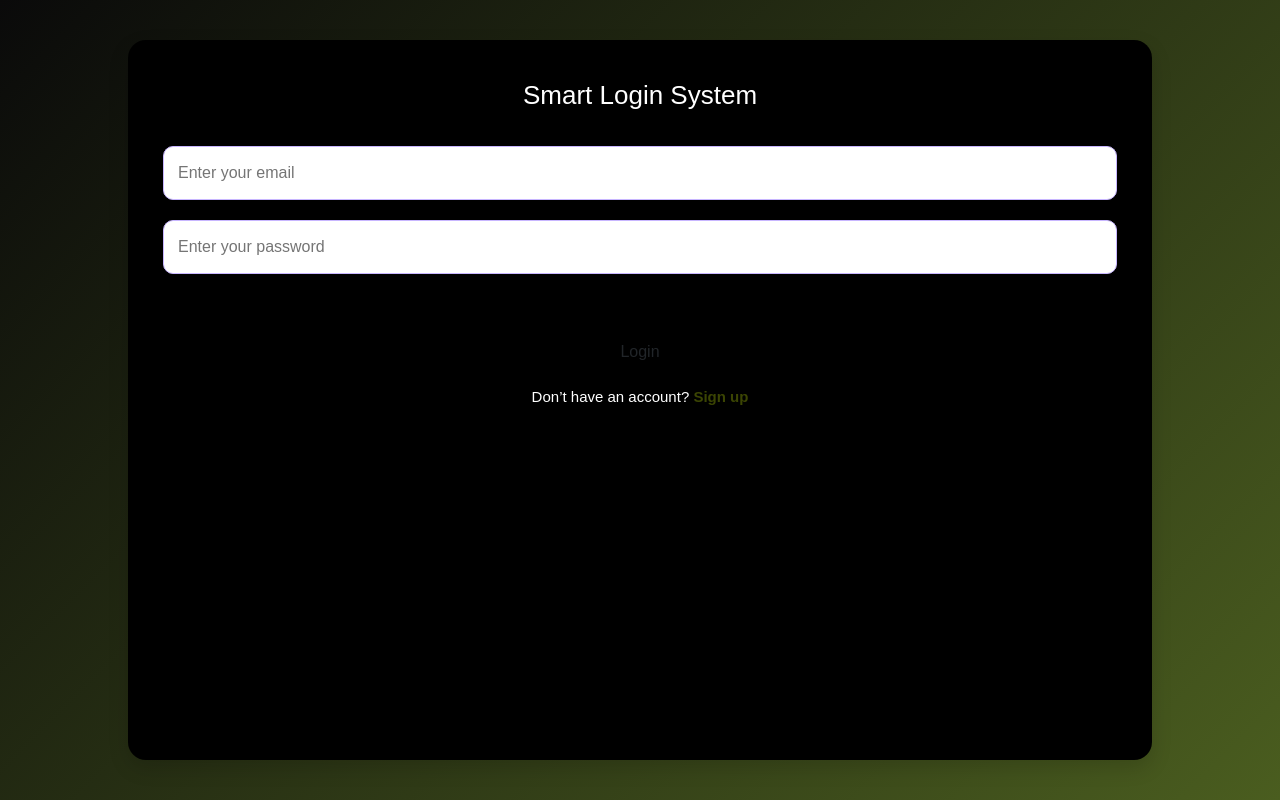
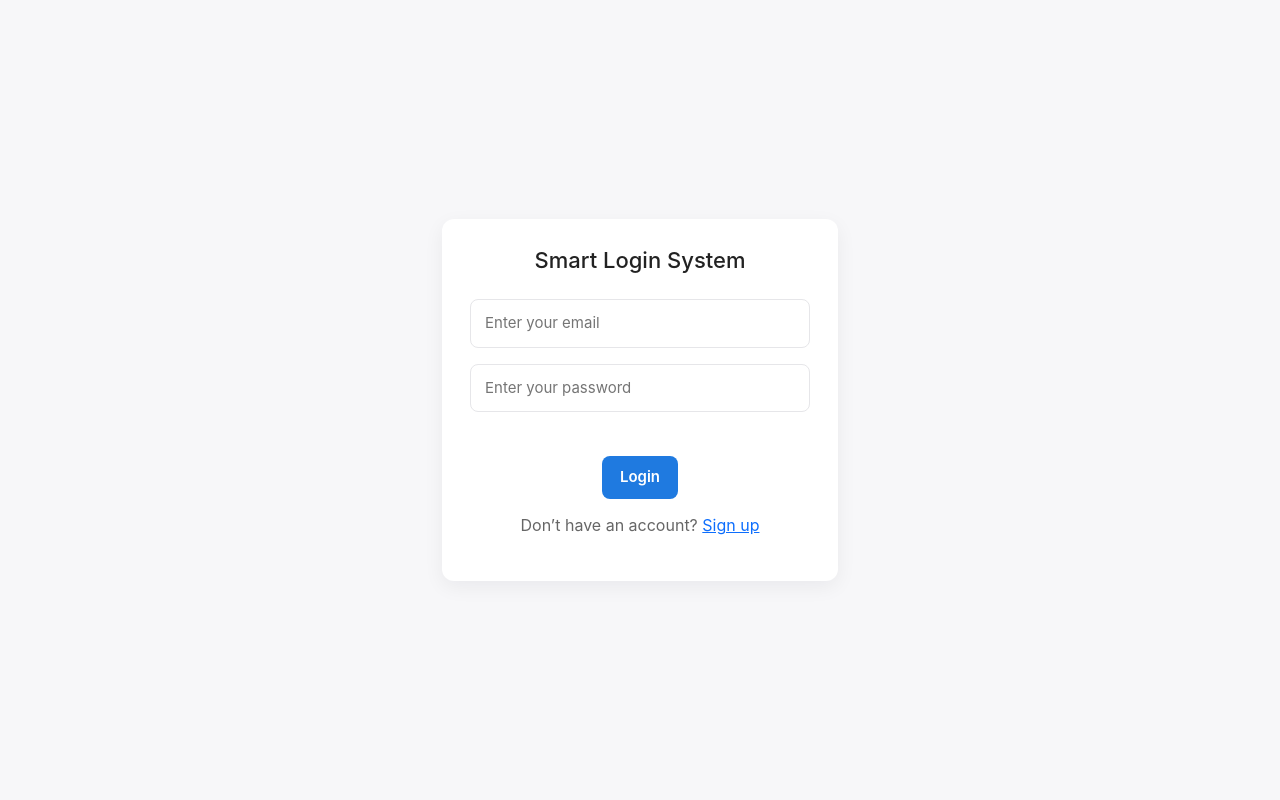
Before and after one commit to sohairmahmoud77/Login-page, a plain HTML site: page index.html in a window 1280 px wide. Drawn offline with Linux system fonts and the light colour scheme.

Commit message:
Update main.css

```diff
--- a/main.css
+++ b/main.css
@@ -1,122 +1,80 @@
-/* ====== Reset & General ====== */
-* {
-  box-sizing: border-box;
-  margin: 0;
-  padding: 0;
-  font-family: "Poppins", sans-serif;
+/* main.css - simple, neutral styles */
+:root {
+  --bg: #f7f7f9;
+  --card: #ffffff;
+  --accent: #1f7ae0;
+  --text: #222;
+  --muted: #666;
 }
 
+* { box-sizing: border-box; font-family: Inter, system-ui, -apple-system, "Segoe UI", Roboto, "Helvetica Neue", Arial; }
+
 body {
-  height: 100vh;
-  background: linear-gradient(135deg, #0a0a0a 0%, #4a5d1f 100%);
+  margin: 0;
+  min-height: 100vh;
+  background: var(--bg);
+  color: var(--text);
   display: flex;
   align-items: center;
   justify-content: center;
+  padding: 24px;
 }
 
-/* ====== Container ====== */
 .container {
-  width: 80%;
-  height: 90%;
-  color: #fff;
-  background: #000000;
-  padding: 40px 35px;
-  border-radius: 18px;
-  box-shadow: 0 8px 20px rgba(0, 0, 0, 0.15);
-  text-align: center;
-  animation: fadeIn 0.9s ease;
+  width: 100%;
+  max-width: 420px;
 }
 
-@keyframes fadeIn {
-  from {
-    opacity: 0;
-    transform: translateY(-20px);
-  }
-  to {
-    opacity: 1;
-    transform: translateY(0);
-  }
+.form-box, .home-box {
+  background: var(--card);
+  padding: 28px;
+  border-radius: 12px;
+  box-shadow: 0 6px 20px rgba(20,20,30,0.06);
+  text-align: center;
 }
 
-/* ====== Title ====== */
-h1 {
-  color: #ffffff;
-  margin-bottom: 25px;
-  font-size: 26px;
+.form-box h1, .home-box h1 {
+  margin: 0 0 18px 0;
+  font-size: 22px;
 }
 
-/* ====== Inputs ====== */
-input {
+.form-box input {
   width: 100%;
-  padding: 14px;
-  margin: 10px 0;
-  border: 1px solid #c8b6ff;
-  border-radius: 10px;
-  font-size: 16px;
-  outline: none;
-  transition: border 0.3s;
-}
-
-input:focus {
-  border-color: #9e9407;
-  box-shadow: 0 0 6px rgba(197, 230, 11, 0.3);
-}
-
-/* ========== Button ==========*/
-button {
-  width: 100%;
-  padding: 13px;
-  background: #ffffff;
-  color: #000000;
-  font-size: 17px;
-  border: none;
-  border-radius: 10px;
-  cursor: pointer;
-  margin-top: 15px;
-  transition: all 0.3s ease;
-}
-
-button:hover {
-  background: rgba(197, 230, 11, 0.3);
- transform: scale(1.03);
-}
-
-/* ====== Redirect Text ====== */
-.redirect {
-  margin-top: 15px;
+  padding: 12px 14px;
+  margin: 8px 0;
+  border-radius: 8px;
+  border: 1px solid #e6e6e9;
   font-size: 15px;
 }
 
-.redirect a {
-  color: rgba(197, 230, 11, 0.3);
+.btn {
+  display: inline-block;
+  margin-top: 12px;
+  padding: 10px 18px;
+  border-radius: 8px;
+  border: none;
+  background: var(--accent);
+  color: #fff;
+  cursor: pointer;
   font-weight: 600;
-  text-decoration: none;
+  font-size: 15px;
 }
 
-.redirect a:hover {
-  text-decoration: underline;
+.btn:hover { opacity: 0.95; }
+
+.redirect {
+  margin-top: 14px;
+  color: var(--muted);
 }
 
-/*========  Error Message  ======*/
 .error {
-  color: #d62828;
+  color: #a60b0b;
+  min-height: 20px;
+  margin: 4px 0 0 0;
   font-size: 14px;
-  min-height: 18px;
 }
 
-@media (max-width: 600px) {
-  .container {
-    width: 95%;
-    height: auto;
-    padding: 25px 20px;
-  }
-
-  h1 {
-    font-size: 22px;
-  }
-
-  input, button {
-    font-size: 15px;
-    padding: 12px;
-  }
+/* small responsive tweaks */
+@media (max-width: 480px) {
+  .form-box { padding: 18px; }
 }
```
